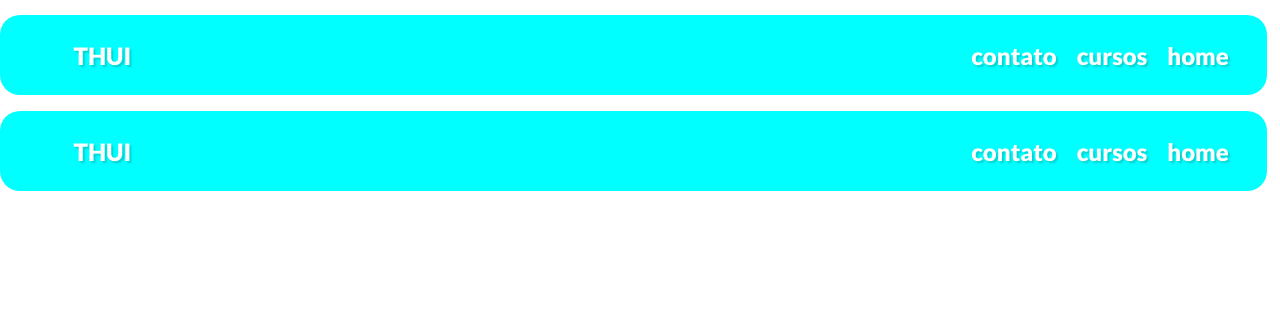
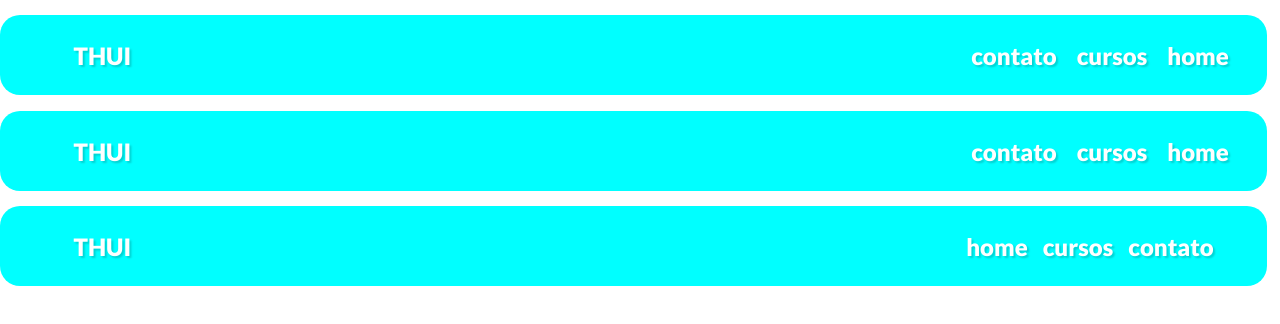
Before and after one commit to thurue/aprendendo-topbar, a plain HTML site: page index.html in a window 1280 px wide. Drawn offline with Linux system fonts and the light colour scheme.

Commit message:
commit 5
mais uma lista diferente

```diff
--- a/index.html
+++ b/index.html
@@ -28,12 +28,25 @@
         <p>THUI</p>
 
         <ul>
-            <li href="#">home</li>
-            <li href="#">cursos</li>
-            <li href="#">contato</li>
+            <li class="list-1" href="#">home</li>
+            <li class="list-1" href="#">cursos</li>
+            <li class="list-1" href="#">contato</li>
         </ul>
 
     </div>
+
+    <div class="topbar">
+        <p>THUI</p>
+
+        <ul class="list-2">
+            <li class="list-2-1" href="#">home</li>
+            <li class="list-2-1" href="#">cursos</li>
+            <li class="list-2-1" href="#">contato</li>
+        </ul>
+
+    </div>
+
+
 </body>
 
 </html>
--- a/style.css
+++ b/style.css
@@ -48,7 +48,7 @@ a {
   text-shadow: 2px 2px 2px rgba(0, 0, 0, 0.178);
 
   position: relative;
-  right:3vw;
+  right: 3vw;
   top: 50%;
   transform: translate(0%, -50%);
 
@@ -65,16 +65,15 @@ a:hover {
   transform: translate(0%, -50%);
 }
 
-li{
-  /* padding: 0; */
-list-style: none;
+.list-1 {
+  margin: 0px;
+  padding: 0px;
+  margin-left: 20px;
+  max-width: 50vw;
 
   float: right;
 
-  margin-left: 20px;
-  /* margin-top: 40px; */
-  /* margin: 0px; */
-  max-width: 50vw;
+  list-style: none;
 
   text-decoration: none;
   font-size: 3vh;
@@ -84,14 +83,14 @@ list-style: none;
   text-shadow: 2px 2px 2px rgba(0, 0, 0, 0.178);
 
   position: relative;
-  right:3vw;
+  right: 3vw;
   top: 5vh;
   transform: translate(0%, -50%);
 
   transition: .4s;
 }
 
-li:hover{
+.list-1:hover {
   transition: .4s;
 
   /* line-height: 1px; */
@@ -102,3 +101,29 @@ li:hover{
   transform: translate(0%, -50%);
   cursor: pointer;
 }
+
+.list-2 {
+  margin: 0;
+  padding: 0;
+  float: right;
+  list-style: none;
+
+
+
+  font-size: 3vh;
+  color: white;
+  font-weight: 900;
+  text-shadow: 2px 2px 2px rgba(0, 0, 0, 0.178);
+
+  position: relative;
+  right: 3vw;
+  top: 5vh;
+  transform: translate(0%, -50%);
+
+  transition: .4s;
+}
+
+.list-2-1 {
+  float:left;
+  margin-right: 15px;
+}
```
